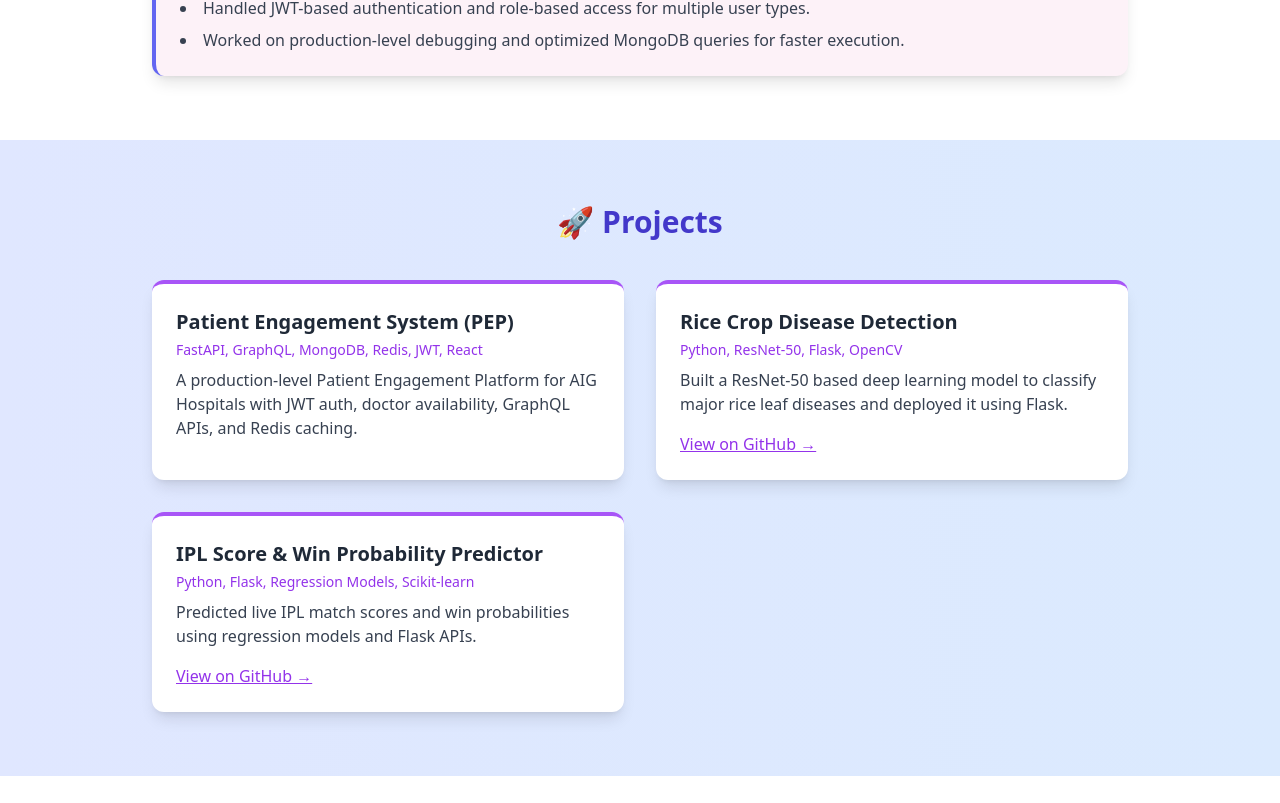
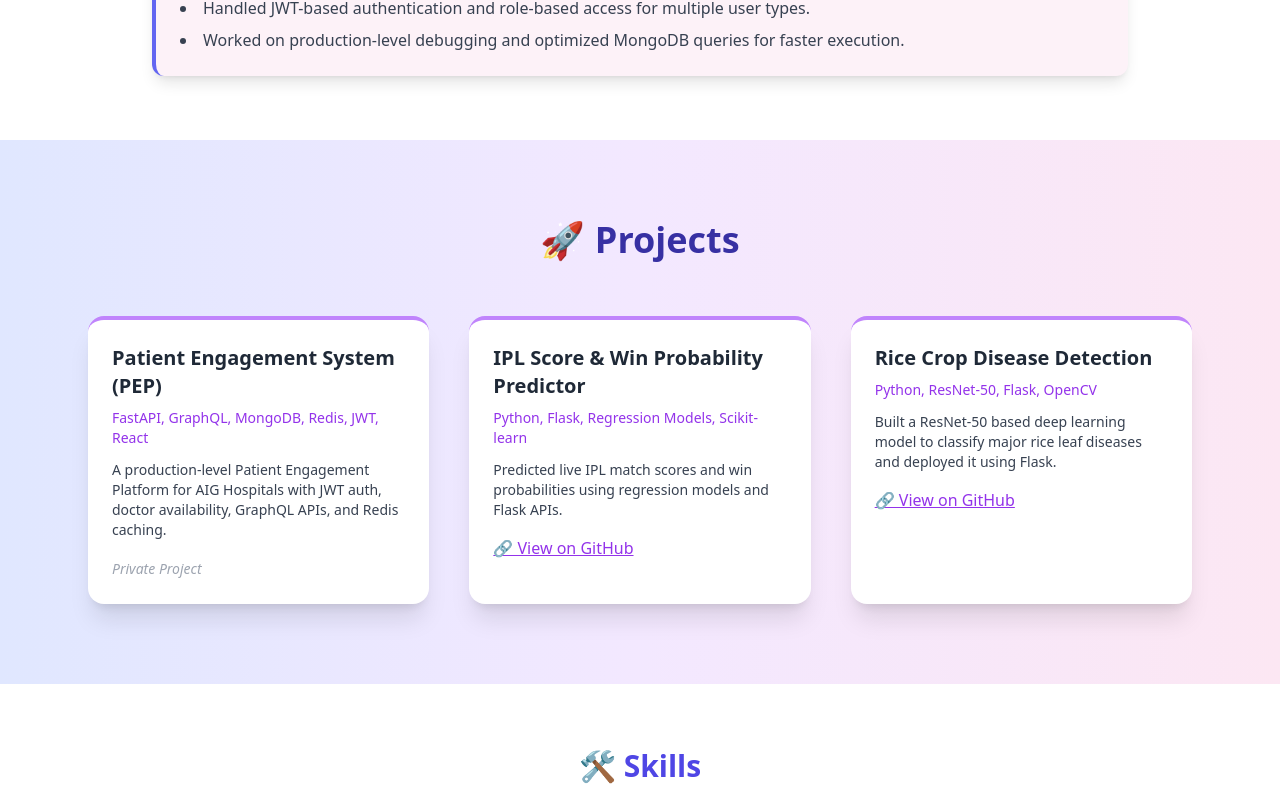
Before and after one commit to kaminiyuvaraju/kaminiyuvaraju, a React (Create React App) app: page / in a window 1280 px wide. Shown: the part 1057-1860 px from the top of the page. Built offline with nearby package versions, Linux system fonts and the light colour scheme; the HTML template or start-up script is replaced by a standard one.

Commit message:
Styled Project Section

```diff
--- a/src/components/Projects.js
+++ b/src/components/Projects.js
@@ -11,33 +11,33 @@ const Projects = () => {
       link: "N/A",
     },
     {
+      title: "IPL Score & Win Probability Predictor",
+      tech: "Python, Flask, Regression Models, Scikit-learn",
+      description:
+        "Predicted live IPL match scores and win probabilities using regression models and Flask APIs.",
+      link: "https://github.com/kaminiyuvaraju/IPL_Score_And_Win_Probability_Predictor",
+    },
+    {
       title: "Rice Crop Disease Detection",
       tech: "Python, ResNet-50, Flask, OpenCV",
       description:
         "Built a ResNet-50 based deep learning model to classify major rice leaf diseases and deployed it using Flask.",
       link: "https://github.com/kaminiyuvaraju/Rice_Crop_Disease_Detection",
     },
-    {
-      title: "IPL Score & Win Probability Predictor",
-      tech: "Python, Flask, Regression Models, Scikit-learn",
-      description:
-        "Predicted live IPL match scores and win probabilities using regression models and Flask APIs.",
-      link: "https://github.com/kaminiyuvaraju/IPL_Score_And_Win_Probability_Predictor",
-    },
   ];
 
   return (
     <motion.section
       id="projects"
-      className="py-16 bg-gradient-to-r from-indigo-100 to-blue-100"
+      className="py-20 bg-gradient-to-r from-indigo-100 via-purple-100 to-pink-100"
       initial={{ opacity: 0, y: 60 }}
       whileInView={{ opacity: 1, y: 0 }}
       transition={{ duration: 0.8 }}
       viewport={{ once: true, amount: 0.2 }}
     >
-      <div className="max-w-5xl mx-auto px-6">
+      <div className="max-w-6xl mx-auto px-6">
         <motion.h2
-          className="text-3xl font-bold text-indigo-700 mb-10 text-center"
+          className="text-4xl font-bold text-center text-indigo-800 mb-14"
           initial={{ opacity: 0, y: -20 }}
           whileInView={{ opacity: 1, y: 0 }}
           transition={{ duration: 0.6 }}
@@ -47,7 +47,7 @@ const Projects = () => {
         </motion.h2>
 
         <motion.div
-          className="grid md:grid-cols-2 gap-8"
+          className="grid gap-10 md:grid-cols-2 lg:grid-cols-3"
           initial="hidden"
           whileInView="visible"
           transition={{ staggerChildren: 0.2 }}
@@ -56,24 +56,26 @@ const Projects = () => {
           {projects.map((project, index) => (
             <motion.div
               key={index}
-              className="bg-white border-t-4 border-purple-500 p-6 rounded-xl shadow-lg hover:shadow-xl hover:scale-[1.02] transition-transform duration-300"
+              className="bg-white rounded-2xl shadow-xl p-6 hover:shadow-2xl hover:scale-[1.02] transition-all duration-300 border-t-4 border-purple-400"
               variants={{
                 hidden: { opacity: 0, y: 30 },
                 visible: { opacity: 1, y: 0 },
               }}
             >
-              <h3 className="text-xl font-semibold text-gray-800 mb-1">{project.title}</h3>
-              <p className="text-sm text-purple-600 mb-2">{project.tech}</p>
-              <p className="text-gray-700 mb-4">{project.description}</p>
-              {project.link !== "N/A" && (
+              <h3 className="text-xl font-bold text-gray-800 mb-2">{project.title}</h3>
+              <p className="text-sm text-purple-600 font-medium mb-3">{project.tech}</p>
+              <p className="text-gray-700 text-sm mb-4">{project.description}</p>
+              {project.link !== "N/A" ? (
                 <a
                   href={project.link}
                   target="_blank"
                   rel="noopener noreferrer"
                   className="text-purple-600 hover:text-purple-800 font-medium underline"
                 >
-                  View on GitHub →
+                  🔗 View on GitHub
                 </a>
+              ) : (
+                <span className="text-gray-400 italic text-sm">Private Project</span>
               )}
             </motion.div>
           ))}
```
